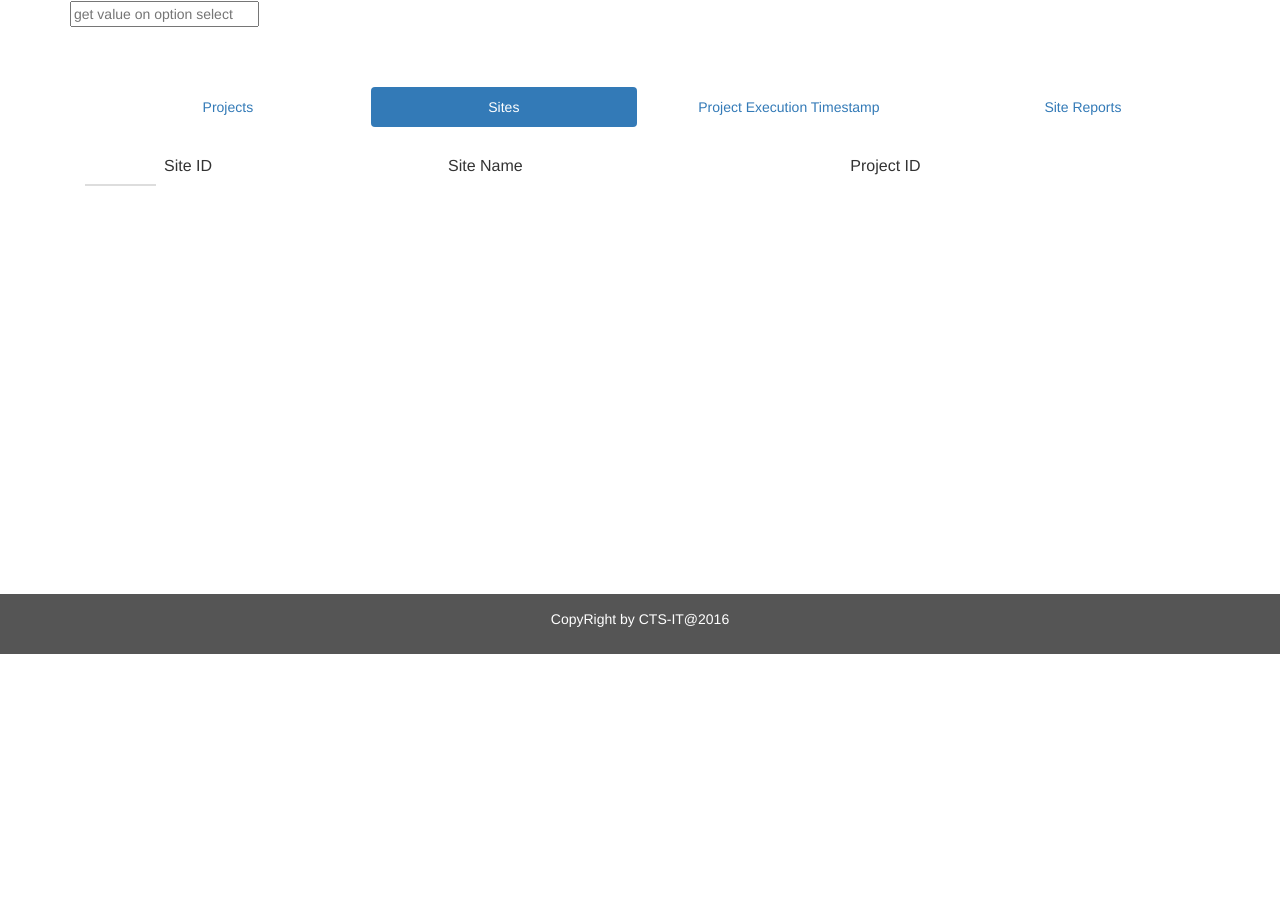
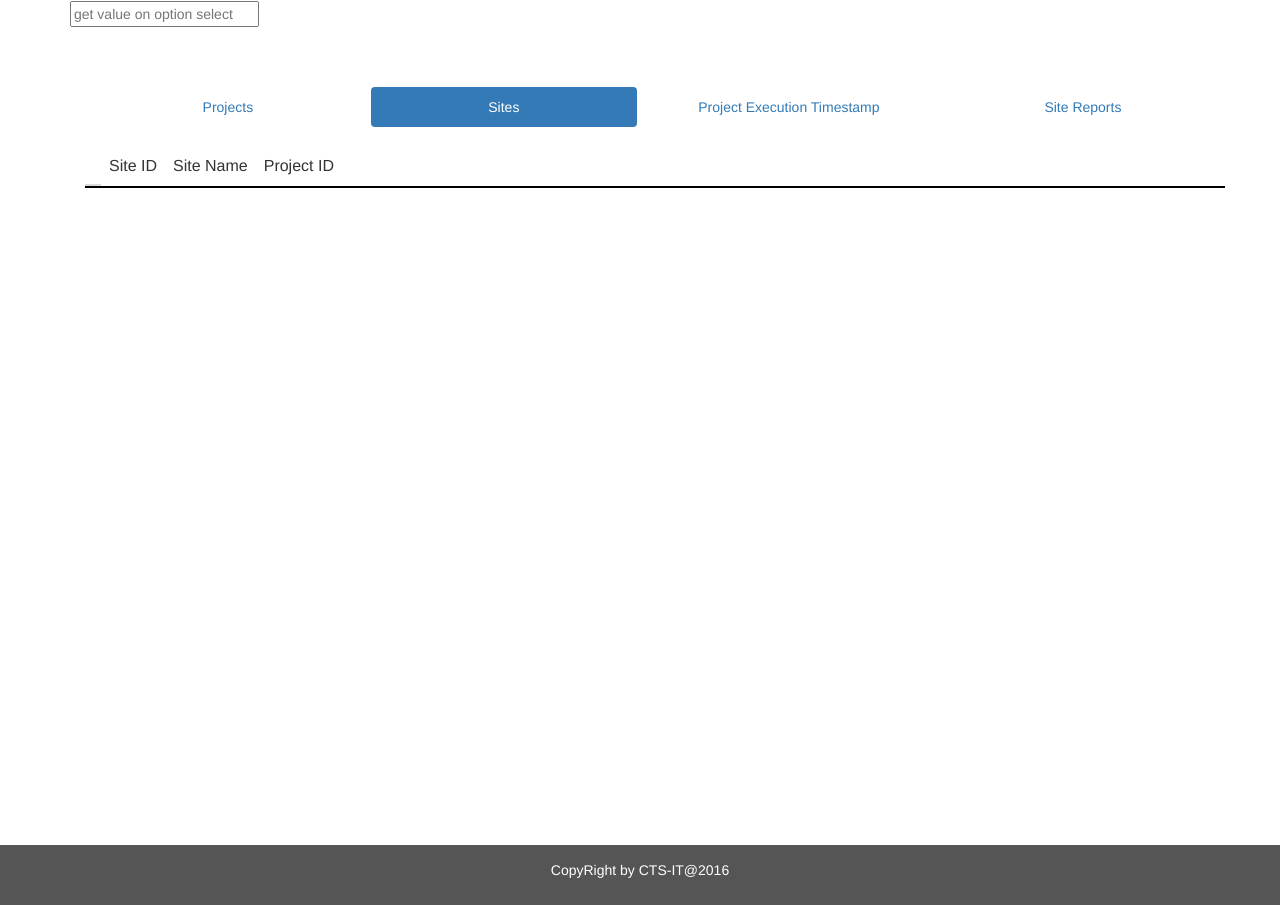
Before and after one commit to ctsit/rcreporter, a Django app: page /report/ in a window 1280 px wide, after a click on "Sites". Shown: the part 146-1051 px from the top of the page. Before the commit the page ends 800 px from the top, so only its background shows below. Run offline with Django 3.2, Linux system fonts and the light colour scheme; data that the repository does not hold is empty; some libraries are stand-ins or nearby versions.

```diff
--- a/reportingTool/templates/reportingTool/main.html
+++ b/reportingTool/templates/reportingTool/main.html
@@ -4,7 +4,25 @@
 {% endblock %}
 
 {% block content %}
-<script type="text/javascript">
+
+	<style type="text/css">
+		table.scroll {
+		    border-spacing: 0;
+		}
+
+		table.scroll tbody,
+		table.scroll thead { display: block; }
+
+
+
+		table.scroll tbody {
+		    height: 600px;
+		}
+
+		tbody { border-top: 2px solid black; }
+	</style>
+
+	<script type="text/javascript">
 		function run(){
 			document.getElementById('srt').value = document.getElementById('query-id').value;
 		}
@@ -51,7 +69,7 @@
 				<br>
 				<div class='tab-content'>
 					<div id='project' class='tab-pane fade in active'>
-						<table class='table'>
+						<table class='table table-striped'>
 							<thead>
 								<th class='row'>
 									<td> Project ID </td>
@@ -70,7 +88,7 @@
 						</table>
 					</div>
 					<div id='site' class='tab-pane fade'>
-						<table class='table table-fixed'>
+						<table class='table table-striped scroll'>
 							<thead>
 								<th class='row'>
 									<td> Site ID </td>
@@ -90,7 +108,7 @@
 						</table>
 					</div>
 					<div id='projExecTmStmp' class='tab-pane fade'>
-						<table class='table'>
+						<table class='table table-striped'>
 							<thead>
 								<th class='row'>
 									<td> TimeStamp ID </td>
@@ -111,7 +129,7 @@
 						</table>
 					</div>
 					<div id='siteReports' class='tab-pane fade'>
-						<table class='table'>
+						<table class='table table-striped'>
 							<thead>
 								<th class='row'>
 									<td> Report ID </td>
```
